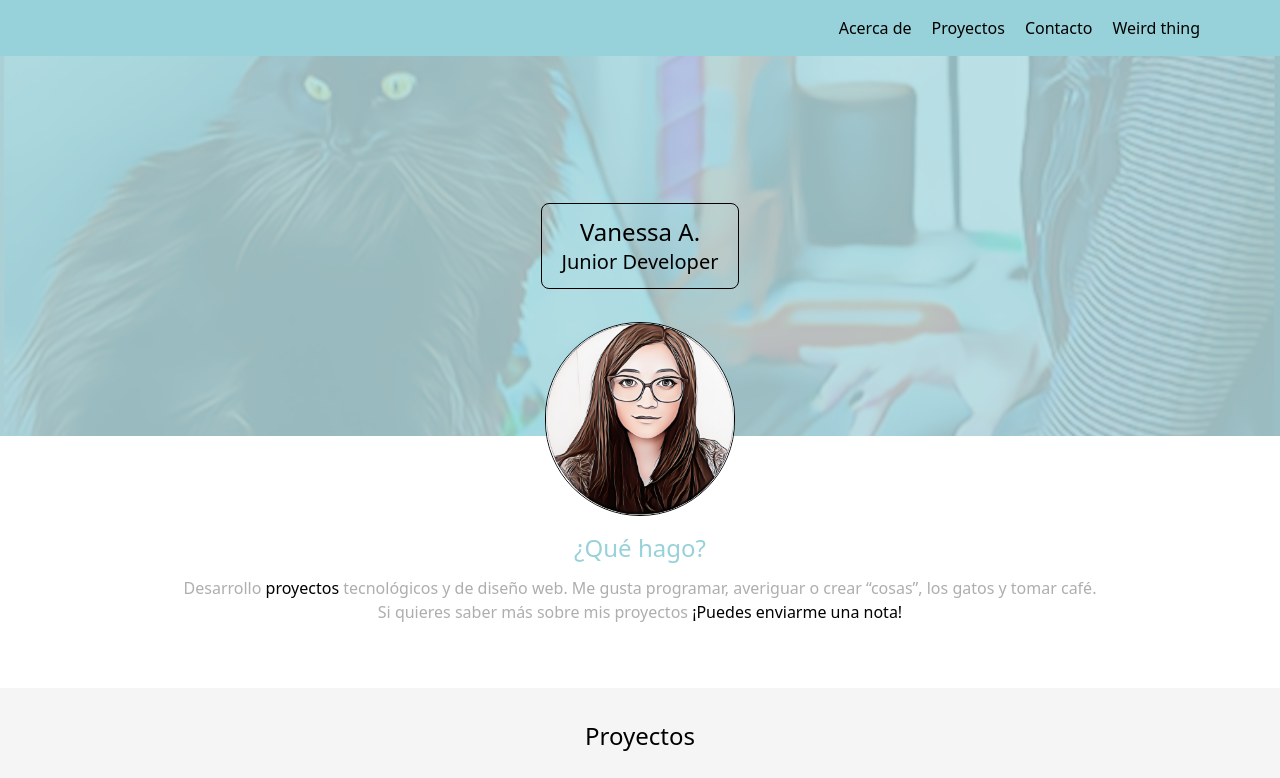
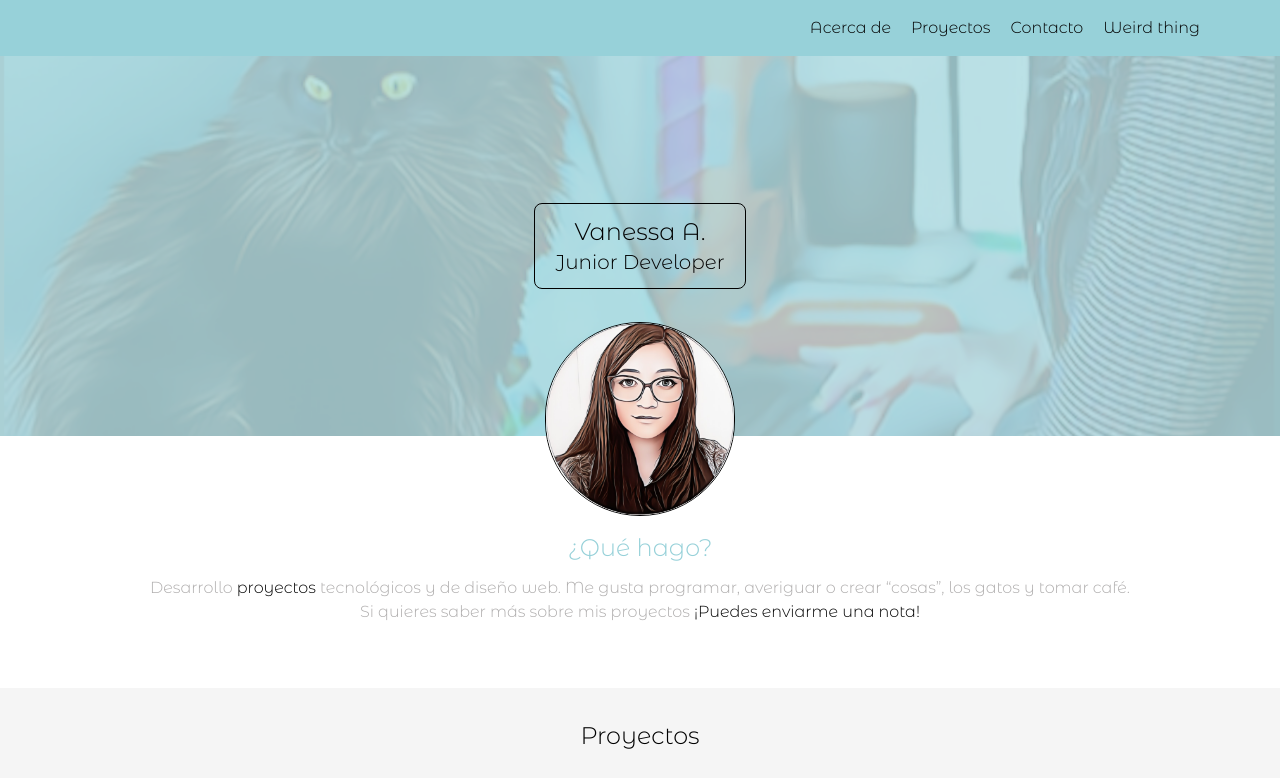
Before and after one commit to brivanessa/portafolio, a React (Vite) app: page / in a window 1280 px wide. Shown: the top 778 px of the page. Built offline with nearby package versions, Linux system fonts and the light colour scheme; grey boxes are pictures that could not be loaded.

Commit message:
add changes in fonts

```diff
--- a/index.html
+++ b/index.html
@@ -3,6 +3,16 @@
   <head>
     <meta charset="UTF-8" />
     <link rel="icon" type="image/svg+xml" href="/vite.svg" />
+    <link rel="preconnect" href="https://fonts.googleapis.com">
+    <link rel="preconnect" href="https://fonts.gstatic.com" crossorigin>
+    <link href="https://fonts.googleapis.com/css2?family=Montserrat+Alternates:wght@300&display=swap" rel="stylesheet">
+    <!-- <link rel="preconnect" href="https://fonts.googleapis.com">
+    <link rel="preconnect" href="https://fonts.gstatic.com" crossorigin>
+    <link href="https://fonts.googleapis.com/css2?family=Urbanist&display=swap" rel="stylesheet"> -->
+    <!-- <link rel="preconnect" href="https://fonts.googleapis.com">
+<link rel="preconnect" href="https://fonts.gstatic.com" crossorigin>
+<link href="https://fonts.googleapis.com/css2?family=Karla&display=swap" rel="stylesheet"> -->
+
     <meta name="viewport" content="width=device-width, initial-scale=1.0" />
     <title>Vite + React</title>
   </head>
--- a/src/assets/icons/IconTheme.jsx
+++ b/src/assets/icons/IconTheme.jsx
@@ -5,19 +5,10 @@ export const IconTheme = () => {
                 <path d="M495.8 0c5.5 0 10.9 .2 16.3 .7c7 .6 12.8 5.7 14.3 12.5s-1.6 13.9-7.7 17.3c-44.4 25.2-74.4 73-74.4 127.8c0 81 65.5 146.6 146.2 146.6c8.6 0 17-.7 25.1-2.1c6.9-1.2 13.8 2.2 17 8.5s1.9 13.8-3.1 18.7c-34.5 33.6-81.7 54.4-133.6 54.4c-9.3 0-18.4-.7-27.4-1.9c-11.2-22.6-29.8-40.9-52.6-51.7c-2.7-58.5-50.3-105.3-109.2-106.7c-1.7-10.4-2.6-21-2.6-31.8C304 86.1 389.8 0 495.8 0zM447.9 431.9c0 44.2-35.8 80-80 80H96c-53 0-96-43-96-96c0-47.6 34.6-87 80-94.6l0-1.3c0-53 43-96 96-96c34.9 0 65.4 18.6 82.2 46.4c13-9.1 28.8-14.4 45.8-14.4c44.2 0 80 35.8 80 80c0 5.9-.6 11.7-1.9 17.2c37.4 6.7 65.8 39.4 65.8 78.7z"/>
             </svg>
 
-            <svg xmlns="http://www.w3.org/2000/svg" height="16" width="16" viewBox="0 0 512 512" className="hidden w-auto h-8 lg:h-10 dark:fill-primary dark:hover:fill-gray dark:flex"  alt="change theme">
-                <path d="M361.5 1.2c5 2.1 8.6 6.6 9.6 11.9L391 121l107.9 19.8c5.3 1 9.8 4.6 11.9 9.6s1.5 10.7-1.6 15.2L446.9 256l62.3 90.3c3.1 4.5 3.7 10.2 1.6 15.2s-6.6 8.6-11.9 9.6L391 391 371.1 498.9c-1 5.3-4.6 9.8-9.6 11.9s-10.7 1.5-15.2-1.6L256 446.9l-90.3 62.3c-4.5 3.1-10.2 3.7-15.2 1.6s-8.6-6.6-9.6-11.9L121 391 13.1 371.1c-5.3-1-9.8-4.6-11.9-9.6s-1.5-10.7 1.6-15.2L65.1 256 2.8 165.7c-3.1-4.5-3.7-10.2-1.6-15.2s6.6-8.6 11.9-9.6L121 121 140.9 13.1c1-5.3 4.6-9.8 9.6-11.9s10.7-1.5 15.2 1.6L256 65.1 346.3 2.8c4.5-3.1 10.2-3.7 15.2-1.6zM160 256a96 96 0 1 1 192 0 96 96 0 1 1 -192 0zm224 0a128 128 0 1 0 -256 0 128 128 0 1 0 256 0z"/>
-            </svg>
+            <svg xmlns="http://www.w3.org/2000/svg" height="16" width="20" viewBox="0 0 640 512" className="hidden w-auto h-8 lg:h-10 dark:fill-primary dark:hover:fill-gray dark:flex"  alt="change theme">
+                <path d="M294.2 1.2c5.1 2.1 8.7 6.7 9.6 12.1l14.1 84.7 84.7 14.1c5.4 .9 10 4.5 12.1 9.6s1.5 10.9-1.6 15.4l-38.5 55c-2.2-.1-4.4-.2-6.7-.2c-23.3 0-45.1 6.2-64 17.1l0-1.1c0-53-43-96-96-96s-96 43-96 96s43 96 96 96c8.1 0 15.9-1 23.4-2.9c-36.6 18.1-63.3 53.1-69.8 94.9l-24.4 17c-4.5 3.1-10.3 3.8-15.4 1.6s-8.7-6.7-9.6-12.1L98.1 317.9 13.4 303.8c-5.4-.9-10-4.5-12.1-9.6s-1.5-10.9 1.6-15.4L52.5 208 2.9 137.2c-3.2-4.5-3.8-10.3-1.6-15.4s6.7-8.7 12.1-9.6L98.1 98.1l14.1-84.7c.9-5.4 4.5-10 9.6-12.1s10.9-1.5 15.4 1.6L208 52.5 278.8 2.9c4.5-3.2 10.3-3.8 15.4-1.6zM144 208a64 64 0 1 1 128 0 64 64 0 1 1 -128 0zM639.9 431.9c0 44.2-35.8 80-80 80H288c-53 0-96-43-96-96c0-47.6 34.6-87 80-94.6l0-1.3c0-53 43-96 96-96c34.9 0 65.4 18.6 82.2 46.4c13-9.1 28.8-14.4 45.8-14.4c44.2 0 80 35.8 80 80c0 5.9-.6 11.7-1.9 17.2c37.4 6.7 65.8 39.4 65.8 78.7z"/>
+                </svg>
         </>
-        // <svg xmlns="http://www.w3.org/2000/svg" viewBox="0 0 512 512"  className="hover:fill-gray h-8 lg:h-10 dark:fill-primary dark:hover:fill-gray"  alt="change theme">
-        // <path d="M448 256c0-106-86-192-192-192V448c106 0 192-86 192-192zM0 256a256 256 0 1 1 512 0A256 256 0 1 1 0 256z"/>
-        // </svg>
-        // <svg xmlns="http://www.w3.org/2000/svg"  className="hover:fill-gray w-auto h-8 lg:h-10 dark:fill-primary dark:hover:fill-gray"  alt="change theme">
-        //     <path d="M144.7 98.7c-21 34.1-33.1 74.3-33.1 117.3c0 98 62.8 181.4 150.4 211.7c-12.4 2.8-25.3 4.3-38.6 4.3C126.6 432 48 353.3 48 256c0-68.9 39.4-128.4 96.8-157.3zm62.1-66C91.1 41.2 0 137.9 0 256C0 379.7 100 480 223.5 480c47.8 0 92-15 128.4-40.6c1.9-1.3 3.7-2.7 5.5-4c4.8-3.6 9.4-7.4 13.9-11.4c2.7-2.4 5.3-4.8 7.9-7.3c5-4.9 6.3-12.5 3.1-18.7s-10.1-9.7-17-8.5c-3.7 .6-7.4 1.2-11.1 1.6c-5 .5-10.1 .9-15.3 1c-1.2 0-2.5 0-3.7 0c-.1 0-.2 0-.3 0c-96.8-.2-175.2-78.9-175.2-176c0-54.8 24.9-103.7 64.1-136c1-.9 2.1-1.7 3.2-2.6c4-3.2 8.2-6.2 12.5-9c3.1-2 6.3-4 9.6-5.8c6.1-3.5 9.2-10.5 7.7-17.3s-7.3-11.9-14.3-12.5c-3.6-.3-7.1-.5-10.7-.6c-2.7-.1-5.5-.1-8.2-.1c-3.3 0-6.5 .1-9.8 .2c-2.3 .1-4.6 .2-6.9 .4z"/>
-        // </svg>
-        // <svg xmlns="http://www.w3.org/2000/svg" height="16" width="12" viewBox="0 0 384 512" className="hover:fill-gray w-auto h-8 lg:h-10 dark:fill-primary dark:hover:fill-gray"  alt="change theme">
-        //     <path d="M144.7 98.7c-21 34.1-33.1 74.3-33.1 117.3c0 98 62.8 181.4 150.4 211.7c-12.4 2.8-25.3 4.3-38.6 4.3C126.6 432 48 353.3 48 256c0-68.9 39.4-128.4 96.8-157.3zm62.1-66C91.1 41.2 0 137.9 0 256C0 379.7 100 480 223.5 480c47.8 0 92-15 128.4-40.6c1.9-1.3 3.7-2.7 5.5-4c4.8-3.6 9.4-7.4 13.9-11.4c2.7-2.4 5.3-4.8 7.9-7.3c5-4.9 6.3-12.5 3.1-18.7s-10.1-9.7-17-8.5c-3.7 .6-7.4 1.2-11.1 1.6c-5 .5-10.1 .9-15.3 1c-1.2 0-2.5 0-3.7 0c-.1 0-.2 0-.3 0c-96.8-.2-175.2-78.9-175.2-176c0-54.8 24.9-103.7 64.1-136c1-.9 2.1-1.7 3.2-2.6c4-3.2 8.2-6.2 12.5-9c3.1-2 6.3-4 9.6-5.8c6.1-3.5 9.2-10.5 7.7-17.3s-7.3-11.9-14.3-12.5c-3.6-.3-7.1-.5-10.7-.6c-2.7-.1-5.5-.1-8.2-.1c-3.3 0-6.5 .1-9.8 .2c-2.3 .1-4.6 .2-6.9 .4z"/>
-        // </svg>
 
    )
   }
--- a/src/index.css
+++ b/src/index.css
@@ -1,3 +1,9 @@
 @tailwind base;
 @tailwind components;
 @tailwind utilities;
+
+@layer base {
+    html {
+        font-family: 'Montserrat Alternates', sans-serif;
+    }
+  }
```
